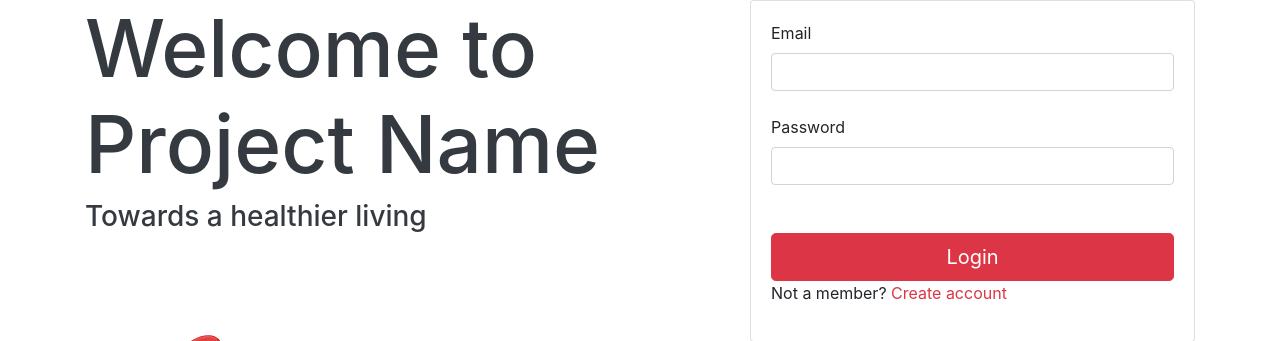
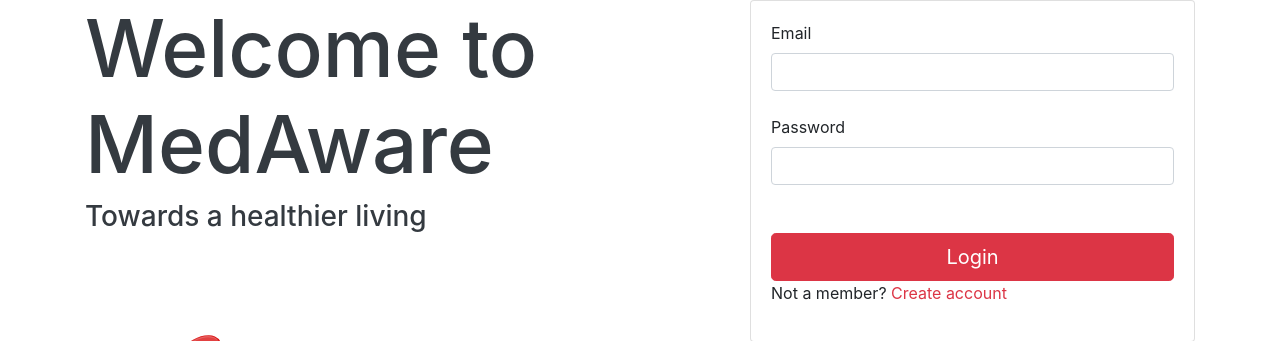
Before and after one commit to Gaurav07076/Datathon, a Flask app: page / in a window 1280 px wide. Shown: the part 26-367 px from the top of the page. Run offline with Flask 3, Linux system fonts and the light colour scheme; parts of the project's set-up code (start-up, migrations or seed data) failed here and were passed over.

Commit message:
adding image
adding image

```diff
--- a/templates/login.html
+++ b/templates/login.html
@@ -35,7 +35,9 @@
         <div class="row">
 
             <div class="col-md-7">
-                <h1 class="text-dark mt-100" style="font-size:80px">Welcome to Project Name</h1>
+                <h1 class="text-dark mt-100" style="font-size:80px">Welcome to
+                   <span >MedAware</span>
+                </h1>
                 <h3 class="text-dark ">Towards a healthier living</h3>
                 <div class="image"><img src="{{url_for('static',filename='../static/resources/cu.svg')}}"" alt=""></div>
             </div>
```
Also changed, not shown: static/resources/Circulatory system-amico.svg.
